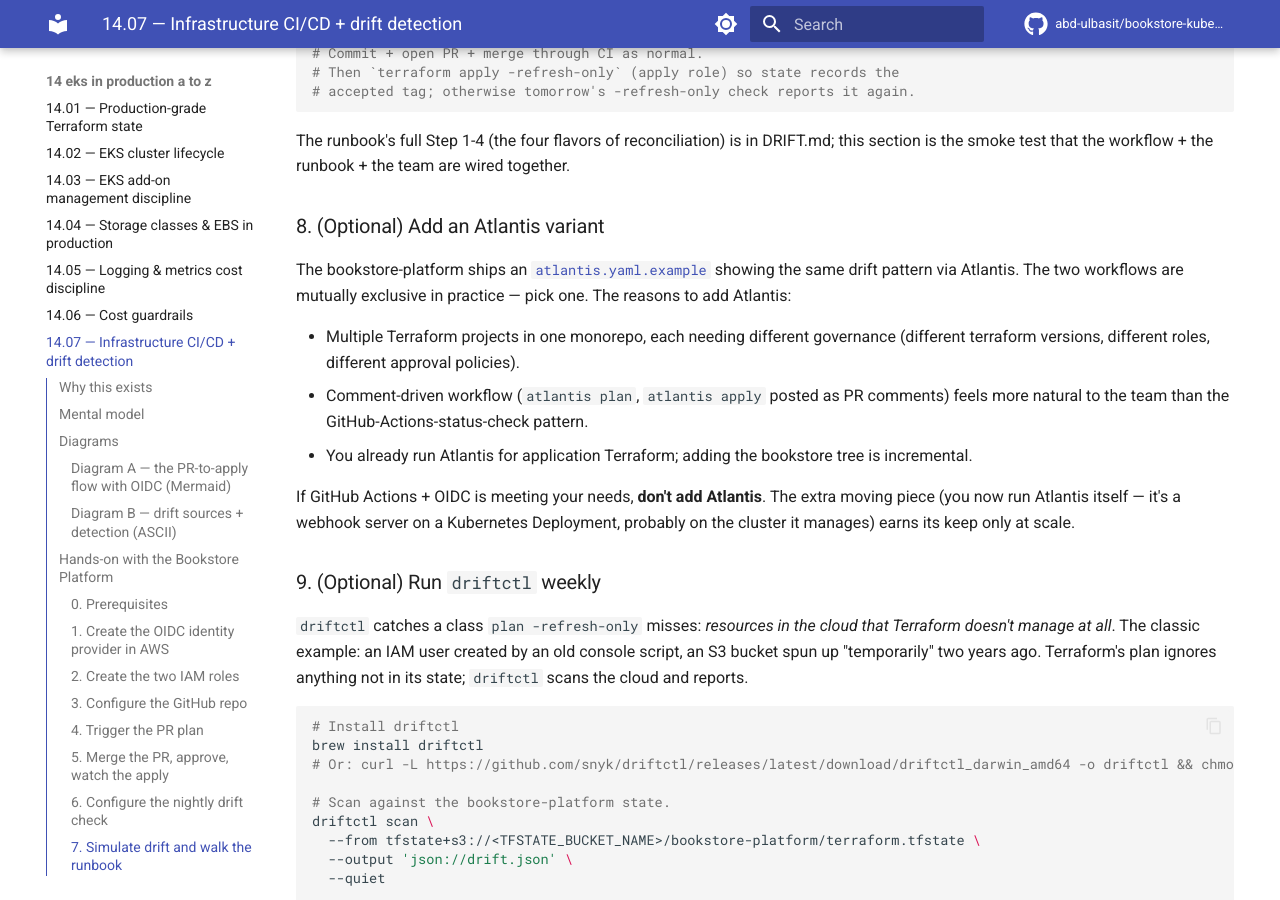
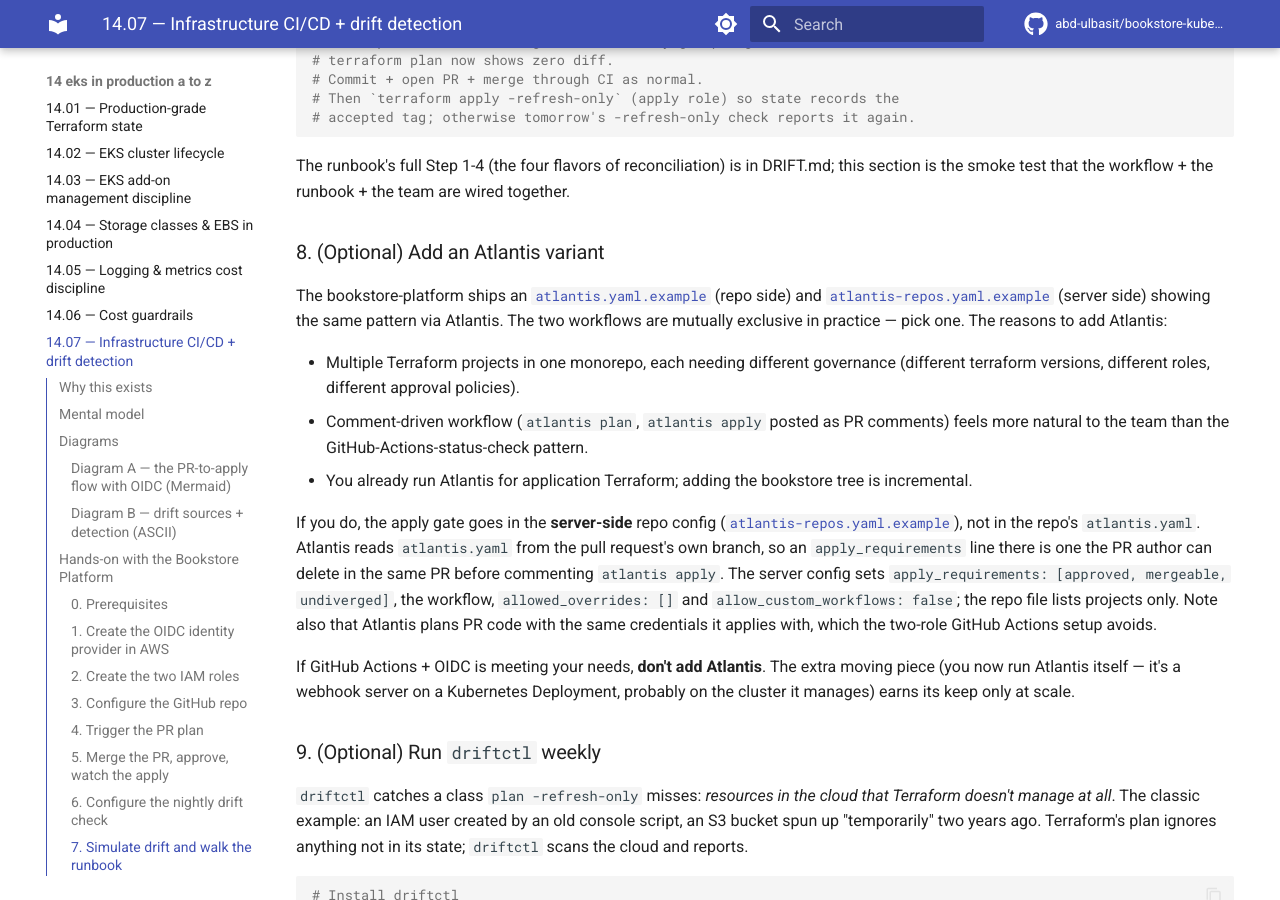
Before and after one commit to abd-ulbasit/bookstore-kubernetes-guide, an MkDocs documentation site: the page built from full-guide/14-eks-in-production-a-to-z/07-infrastructure-cicd-and-drift.md, in a window 1280 px wide and 900 px high, scrolled down 10187 px. Built offline with MkDocs 1.6.1 and Material for MkDocs 9.7.7, drawn with Linux system fonts in a browser that asks for light colours; comment, search, counter and statistics services are not loaded; some of the changed text lies outside the part shown.

Commit message:
Move the Atlantis apply gate to the server-side repo config
bd82906 put `apply_requirements: [approved, mergeable]` in the
repo-level atlantis.yaml and called it "the actual gate". It is not one.
Atlantis reads the repo-level atlantis.yaml from the pull request's own
branch, so the PR author can delete the requirement in the same PR and
then comment `atlantis apply`. A default Atlantis server also rejects
repo-level apply_requirements, and the file's own `workflows:` block,
unless the server config allows those overrides, so the example errored
as shipped.

Split the example in two:

- atlantis.yaml.example (repo side) lists the project only: directory,
  terraform_version and autoplan triggers. No workflow, no requirements.
  The directory now matches this repo's layout (full-guide/...).
- atlantis-repos.yaml.example (new, server side, passed with
  --repo-config) holds the gate (apply_requirements and
  import_requirements: approved, mergeable, undiverged), the workflow,
  allowed_overrides: [] and allow_custom_workflows: false, so neither
  the gate nor the commands can be changed from a PR. It also notes
  that Atlantis plans PR code with the same identity it applies with,
  and drops -auto-approve (a saved plan applies without a prompt).

ch.14.07 (pattern 4 and step 8) and the platform README say where the
gate has to live.

Co-Authored-By: Claude Opus 5.5 <noreply@anthropic.com>

```diff
--- a/full-guide/14-eks-in-production-a-to-z/07-infrastructure-cicd-and-drift.md
+++ b/full-guide/14-eks-in-production-a-to-z/07-infrastructure-cicd-and-drift.md
@@ -118,10 +118,12 @@ The five-pattern landscape:
 - **Pattern 4 — Atlantis.** Self-hosted Terraform-aware webhook
   server. The flow is comment-driven (`atlantis plan`, `atlantis
   apply` posted in the PR). The killer feature: per-project workflow
-  configuration via `atlantis.yaml` — different terraform versions,
-  different roles, different require-approval policies per
-  subdirectory. Use for: monorepos with N Terraform projects each
-  needing different governance.
+  configuration — different terraform versions, different roles,
+  different require-approval policies per subdirectory. (Approval
+  policies belong in the server's repo config: the repo's
+  `atlantis.yaml` is read from the PR branch, so a PR can edit it; see
+  step 8.) Use for: monorepos with N Terraform projects each needing
+  different governance.
 - **Pattern 5 — Spacelift / Env0 / Terraform Cloud.** Managed
   Terraform-as-a-Service. Policy-as-code, drift detection, run
   history, state management — all included. **Most polished** but
@@ -564,7 +566,9 @@ runbook + the team are wired together.
 
 The bookstore-platform ships an
 [`atlantis.yaml.example`](../examples/bookstore-platform/terraform/drift-check/atlantis.yaml.example)
-showing the same drift pattern via Atlantis. The two workflows are
+(repo side) and
+[`atlantis-repos.yaml.example`](../examples/bookstore-platform/terraform/drift-check/atlantis-repos.yaml.example)
+(server side) showing the same pattern via Atlantis. The two workflows are
 mutually exclusive in practice — pick one. The reasons to add
 Atlantis:
 
@@ -576,6 +580,17 @@ Atlantis:
   GitHub-Actions-status-check pattern.
 - You already run Atlantis for application Terraform; adding the
   bookstore tree is incremental.
+
+If you do, the apply gate goes in the **server-side** repo config
+([`atlantis-repos.yaml.example`](../examples/bookstore-platform/terraform/drift-check/atlantis-repos.yaml.example)),
+not in the repo's `atlantis.yaml`. Atlantis reads `atlantis.yaml` from
+the pull request's own branch, so an `apply_requirements` line there is
+one the PR author can delete in the same PR before commenting `atlantis
+apply`. The server config sets `apply_requirements: [approved, mergeable,
+undiverged]`, the workflow, `allowed_overrides: []` and
+`allow_custom_workflows: false`; the repo file lists projects only. Note
+also that Atlantis plans PR code with the same credentials it applies
+with, which the two-role GitHub Actions setup avoids.
 
 If GitHub Actions + OIDC is meeting your needs, **don't add
 Atlantis**. The extra moving piece (you now run Atlantis itself —
```
Also changed, not shown: full-guide/examples/bookstore-platform/terraform/README.md (+1 -1 lines), 2 other files.
